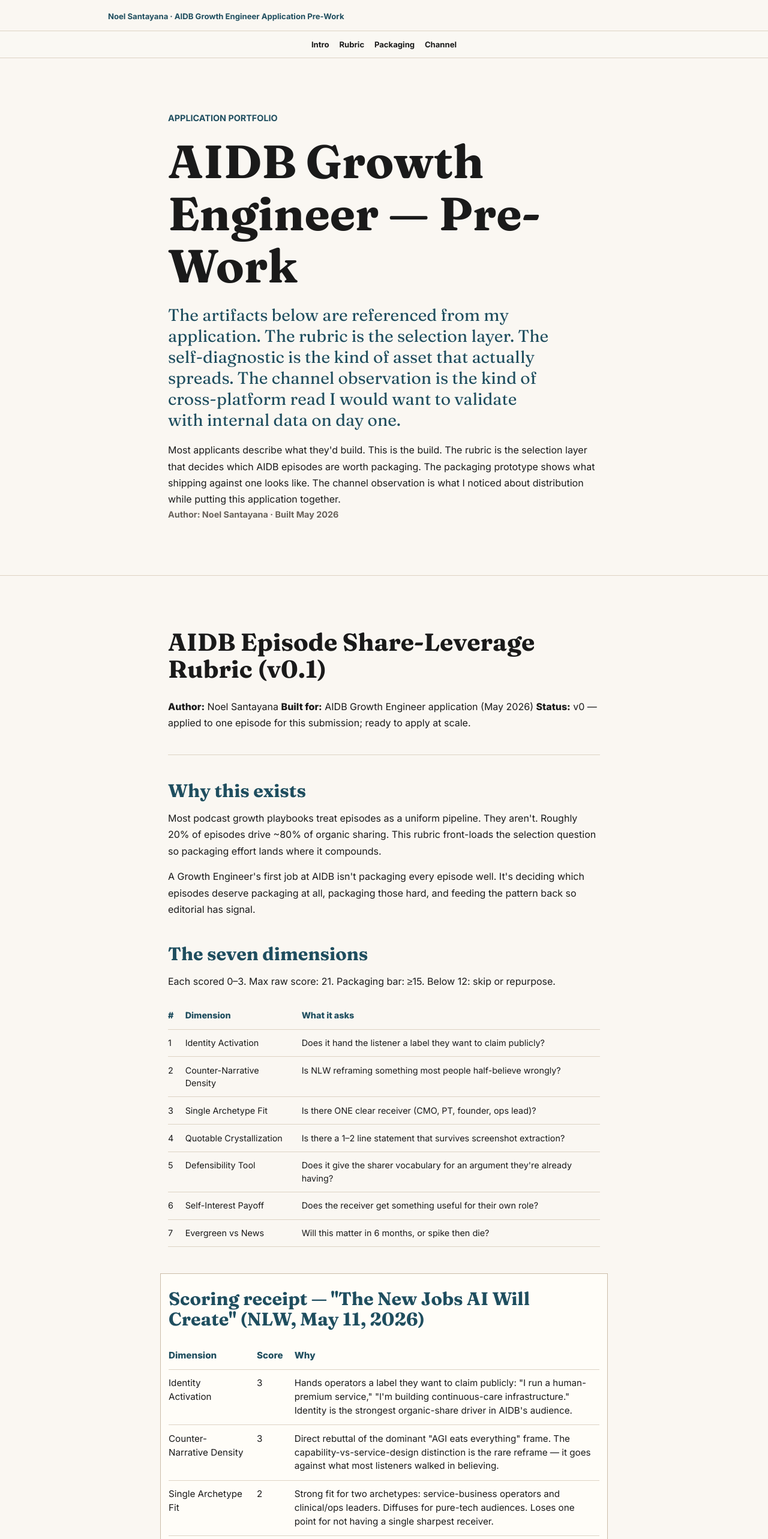
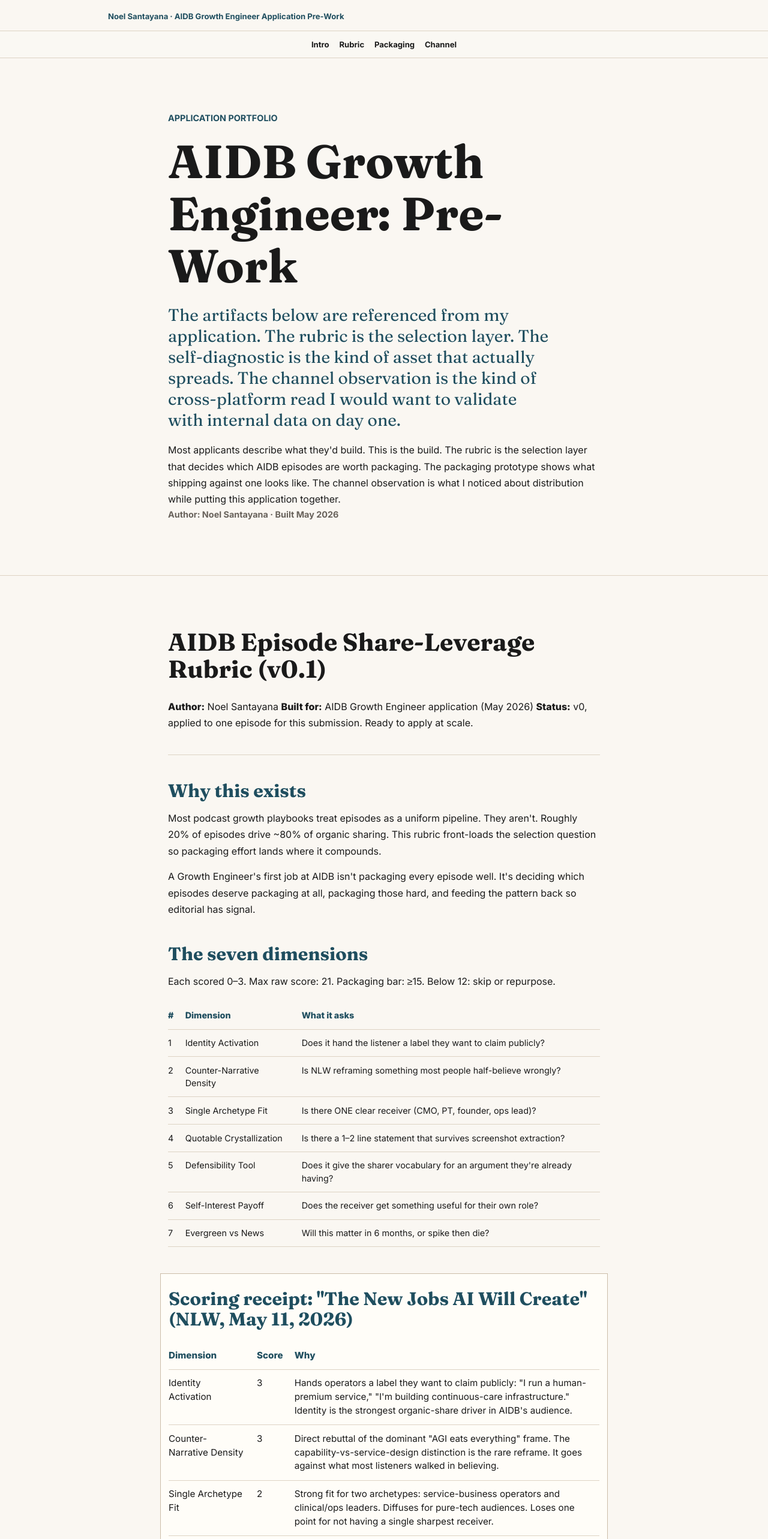
Before and after one commit to nsantayana/aidb-application-portfolio, a Next.js app: page / in a window 1280 px wide. Shown: the top 2566 px of the page at 60% size. Built offline with nearby package versions, Linux system fonts and the light colour scheme.

Commit message:
Scrub em-dashes from user-facing copy per operator writing voice rule

```diff
--- a/app/layout.tsx
+++ b/app/layout.tsx
@@ -15,7 +15,7 @@
 });
 
 export const metadata: Metadata = {
-  title: "AIDB Growth Engineer — Pre-Work",
+  title: "AIDB Growth Engineer: Pre-Work",
   description:
     "Noel Santayana's AIDB Growth Engineer application pre-work: an episode share-leverage rubric and packaging prototype.",
 };
--- a/app/page.tsx
+++ b/app/page.tsx
@@ -72,7 +72,7 @@
         <div className="prose-shell">
           <p className="eyebrow">Application portfolio</p>
           <h1>
-            AIDB Growth Engineer <span aria-hidden="true">—</span> Pre-Work
+            AIDB Growth Engineer: Pre-Work
           </h1>
           <p className="subhead">
             The artifacts below are referenced from my application. The rubric is
@@ -106,10 +106,10 @@
       <section id="packaging" className="page-section">
         <div className="prose-shell">
           <div className="prose-content diagnostic-intro">
-            <h1>Packaging Prototype — The Seven Premiums Self-Diagnostic</h1>
+            <h1>Packaging Prototype: The Seven Premiums Self-Diagnostic</h1>
             <p>
               An example of what a growth-engineering artifact for this episode
-              actually looks like — a working interactive tool, not a static
+              actually looks like. A working interactive tool, not a static
               card. Built in a few hours.
             </p>
             <p>
--- a/content/aidb-episode-share-leverage-rubric.md
+++ b/content/aidb-episode-share-leverage-rubric.md
@@ -2,7 +2,7 @@
 
 **Author:** Noel Santayana
 **Built for:** AIDB Growth Engineer application (May 2026)
-**Status:** v0 — applied to one episode for this submission; ready to apply at scale.
+**Status:** v0, applied to one episode for this submission. Ready to apply at scale.
 
 ---
 
@@ -26,16 +26,16 @@
 | 6 | Self-Interest Payoff | Does the receiver get something useful for their own role? |
 | 7 | Evergreen vs News | Will this matter in 6 months, or spike then die? |
 
-## Scoring receipt — "The New Jobs AI Will Create" (NLW, May 11, 2026)
+## Scoring receipt: "The New Jobs AI Will Create" (NLW, May 11, 2026)
 
 | Dimension | Score | Why |
 |---|---|---|
 | Identity Activation | 3 | Hands operators a label they want to claim publicly: "I run a human-premium service," "I'm building continuous-care infrastructure." Identity is the strongest organic-share driver in AIDB's audience. |
-| Counter-Narrative Density | 3 | Direct rebuttal of the dominant "AGI eats everything" frame. The capability-vs-service-design distinction is the rare reframe — it goes against what most listeners walked in believing. |
+| Counter-Narrative Density | 3 | Direct rebuttal of the dominant "AGI eats everything" frame. The capability-vs-service-design distinction is the rare reframe. It goes against what most listeners walked in believing. |
 | Single Archetype Fit | 2 | Strong fit for two archetypes: service-business operators and clinical/ops leaders. Diffuses for pure-tech audiences. Loses one point for not having a single sharpest receiver. |
 | Quotable Crystallization | 3 | "Can AI do the task" vs "Does AI-only delivery satisfy the demand" is a 12-word reframe. Screenshot-ready. The seven-category human-premium list is also list-quotable. |
 | Defensibility Tool | 3 | The seven categories are a vocabulary list for every operator about to face AI pricing pressure. Most listeners will forward this to a peer who is currently arguing themselves into folding. |
-| Self-Interest Payoff | 3 | Receiver walks away with a service-redesign checklist for their own work. Not abstract intellectual interest — applied. |
+| Self-Interest Payoff | 3 | Receiver walks away with a service-redesign checklist for their own work. Not abstract intellectual interest. Applied. |
 | Evergreen vs News | 3 | Framework, not news. The argument compounds because the underlying economic logic doesn't change with model releases. |
 | **Total** | **20/21** | Top-decile share leverage. Package hard. |
 
@@ -52,5 +52,5 @@
 
 1. What share-signal does AIDB already capture today (platform-native vs UTM-tagged links vs surveys)?
 2. Is there an existing "Champion" cohort whose forwarding patterns we can analyze as a leading indicator?
-3. What's the current ratio of episode types (news, framework, interview, monologue)? The rubric will probably score these unequally — useful editorial signal either way.
+3. What's the current ratio of episode types (news, framework, interview, monologue)? The rubric will probably score these unequally, which is useful editorial signal either way.
 4. What does the YouTube channel's view-distribution look like by episode type, and is the cadence/format mismatch an active conversation internally? Sketched in more detail in the [Channel](#channel) section below.
```
